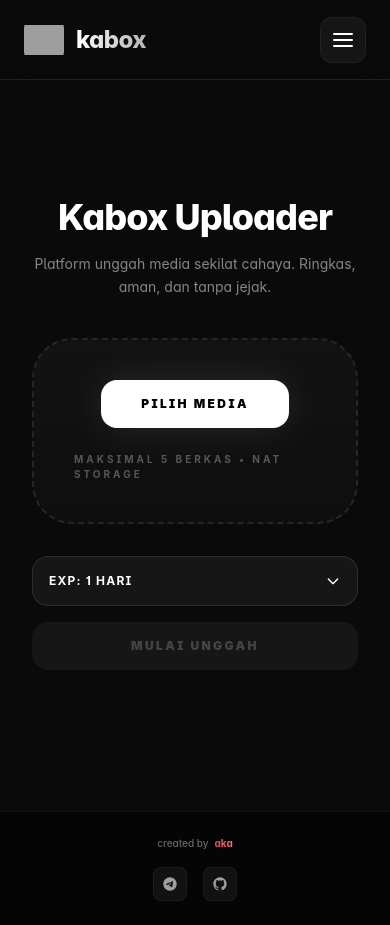
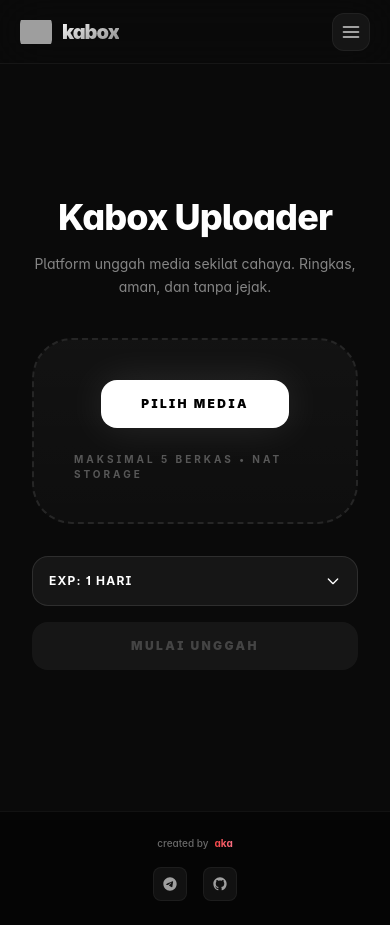
Before and after one commit to akaanakbaik/kaboxv8, a Next.js app: page / in a window 390 px wide. Built offline with nearby package versions, Linux system fonts and the light colour scheme; grey boxes are pictures that could not be loaded.

Commit message:
Update Header.js

```diff
--- a/components/Header.js
+++ b/components/Header.js
@@ -6,33 +6,17 @@ import Sidebar from "./Sidebar";
 
 export default function Header() {
   const [isSidebarOpen, setSidebarOpen] = useState(false);
-
   return (
     <>
-      <header className="fixed top-0 left-0 right-0 h-20 bg-[#0a0a0a]/80 backdrop-blur-lg border-b border-white/10 z-[50] flex items-center justify-between px-6 md:px-12">
-        <Link href="/" className="flex items-center gap-3 group">
-          <div className="relative w-10 h-10 overflow-hidden rounded-lg">
-            <Image
-              src="https://raw.githubusercontent.com/akaanakbaik/my-cdn/main/logokaboxnobg.png"
-              alt="Kabox Logo"
-              fill
-              className="object-contain transition-transform group-hover:scale-110"
-              unoptimized
-            />
+      <header className="fixed top-0 left-0 right-0 h-16 md:h-20 bg-[#0a0a0a]/80 backdrop-blur-xl border-b border-white/5 z-[50] flex items-center justify-between px-5 md:px-12">
+        <Link href="/" className="flex items-center gap-2.5 group">
+          <div className="relative w-8 h-8 md:w-10 md:h-10 overflow-hidden rounded-lg">
+            <Image src="https://raw.githubusercontent.com/akaanakbaik/my-cdn/main/logokaboxnobg.png" alt="Kabox" fill className="object-contain transition-transform duration-500 group-hover:scale-110" unoptimized />
           </div>
-          <span className="text-2xl font-extrabold tracking-tight bg-clip-text text-transparent bg-gradient-to-r from-white to-white/70">
-            kabox
-          </span>
+          <span className="text-xl md:text-2xl font-black tracking-tighter text-transparent bg-clip-text bg-gradient-to-br from-white to-white/50">kabox</span>
         </Link>
-        <button
-          onClick={() => setSidebarOpen(true)}
-          className="p-2.5 bg-white/5 hover:bg-white/10 rounded-xl transition-all active:scale-95 border border-white/5"
-        >
-          <svg width="24" height="24" viewBox="0 0 24 24" fill="none" stroke="currentColor" strokeWidth="2" strokeLinecap="round">
-            <line x1="3" y1="12" x2="21" y2="12"></line>
-            <line x1="3" y1="6" x2="21" y2="6"></line>
-            <line x1="3" y1="18" x2="21" y2="18"></line>
-          </svg>
+        <button onClick={() => setSidebarOpen(true)} className="p-2 md:p-2.5 bg-white/5 hover:bg-white/10 rounded-xl transition-all active:scale-95 border border-white/5 text-white/80 hover:text-white">
+          <svg width="20" height="20" viewBox="0 0 24 24" fill="none" stroke="currentColor" strokeWidth="2" strokeLinecap="round" className="md:w-6 md:h-6"><line x1="3" y1="12" x2="21" y2="12"></line><line x1="3" y1="6" x2="21" y2="6"></line><line x1="3" y1="18" x2="21" y2="18"></line></svg>
         </button>
       </header>
       <Sidebar isOpen={isSidebarOpen} onClose={() => setSidebarOpen(false)} />
```
